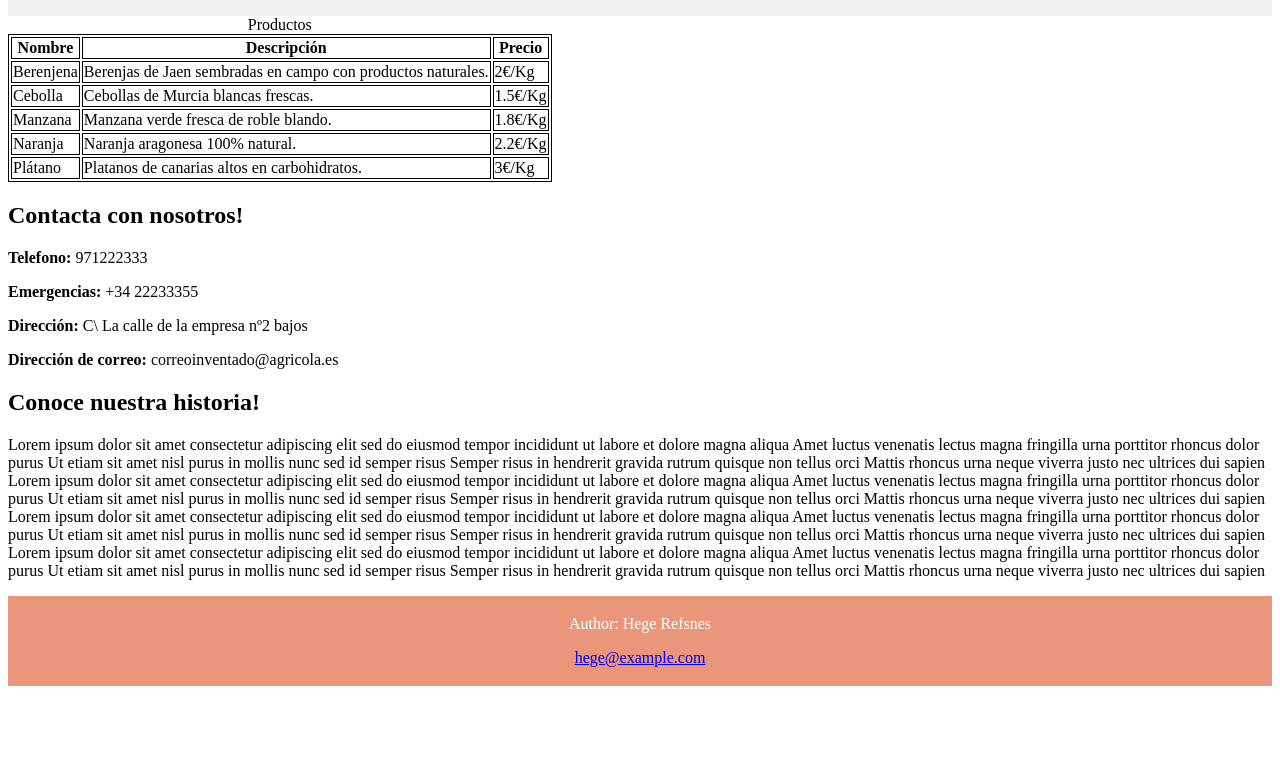
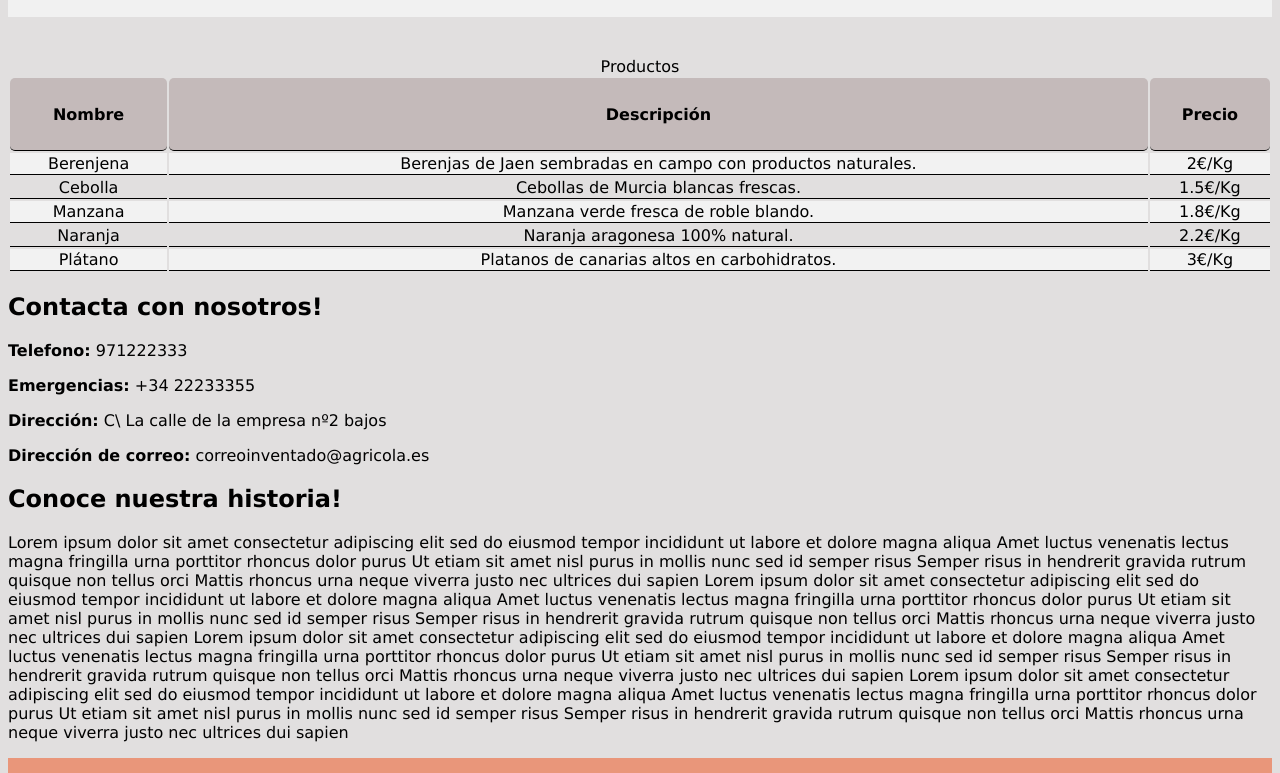
Before and after one commit to OscarBarcelo/PaginaAgricola, a plain HTML site: page index.html in a window 1280 px wide. Shown: the part 100-873 px from the top of the page. Before the commit the page ends 800 px from the top, so only its background shows below. Drawn offline with Linux system fonts and the light colour scheme.

Commit message:
feat: estilo a la página

```diff
--- a/style.css
+++ b/style.css
@@ -1,3 +1,8 @@
+body {
+  font-family: Verdana;
+  background-color:  #564f4f2d;
+}
+
 /* Style the header with a grey background and some padding */
 .header {
   overflow: hidden;
@@ -67,15 +72,33 @@ footer {
   float: right;
 }
 
+table {
+  margin-top: 40px;
+  border-radius: 25px;
+  width: 100%;
+}
+
+th {
+  border-radius: 5px;
+  background-color: #826b6b50;
+  height: 70px;
+}
+
 /* A border color black for the products table */
 
-table,td,th {
-  border: 1px solid black;
+td,th {
+  border-bottom: 1px solid black;
+  text-align: center;
+}
+
+tr:nth-child(even) {background-color: #f2f2f2;}
+
+tr:hover {
+  background-color: #ebe2e281;
 }
 /* A custom selector style */
 .custom-select {
   width: fit-content;
-  font-family: 'Courier New', Courier, monospace;
 }
 /* A custom select style with bg-color and border-radius*/
 .custom-select select {
```
